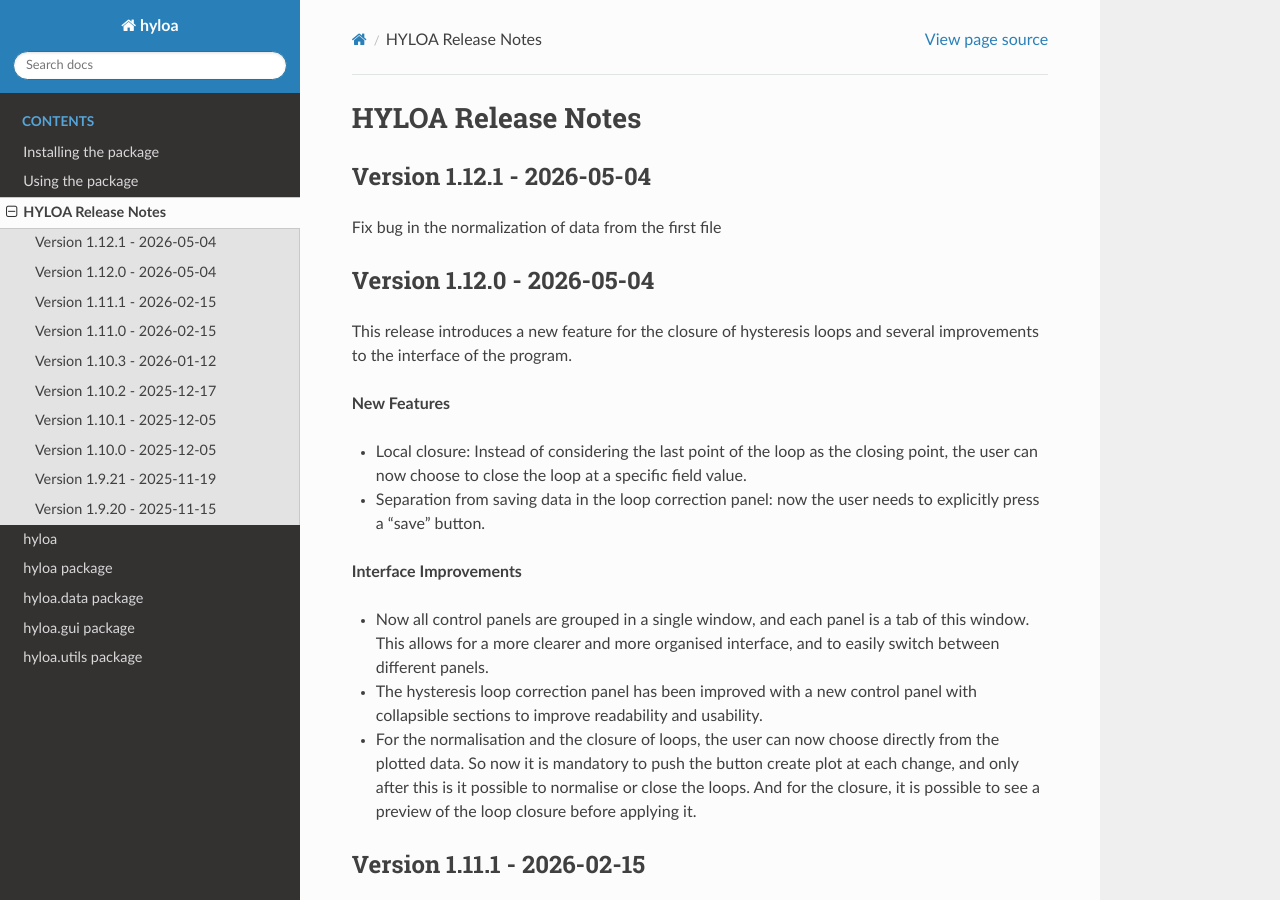
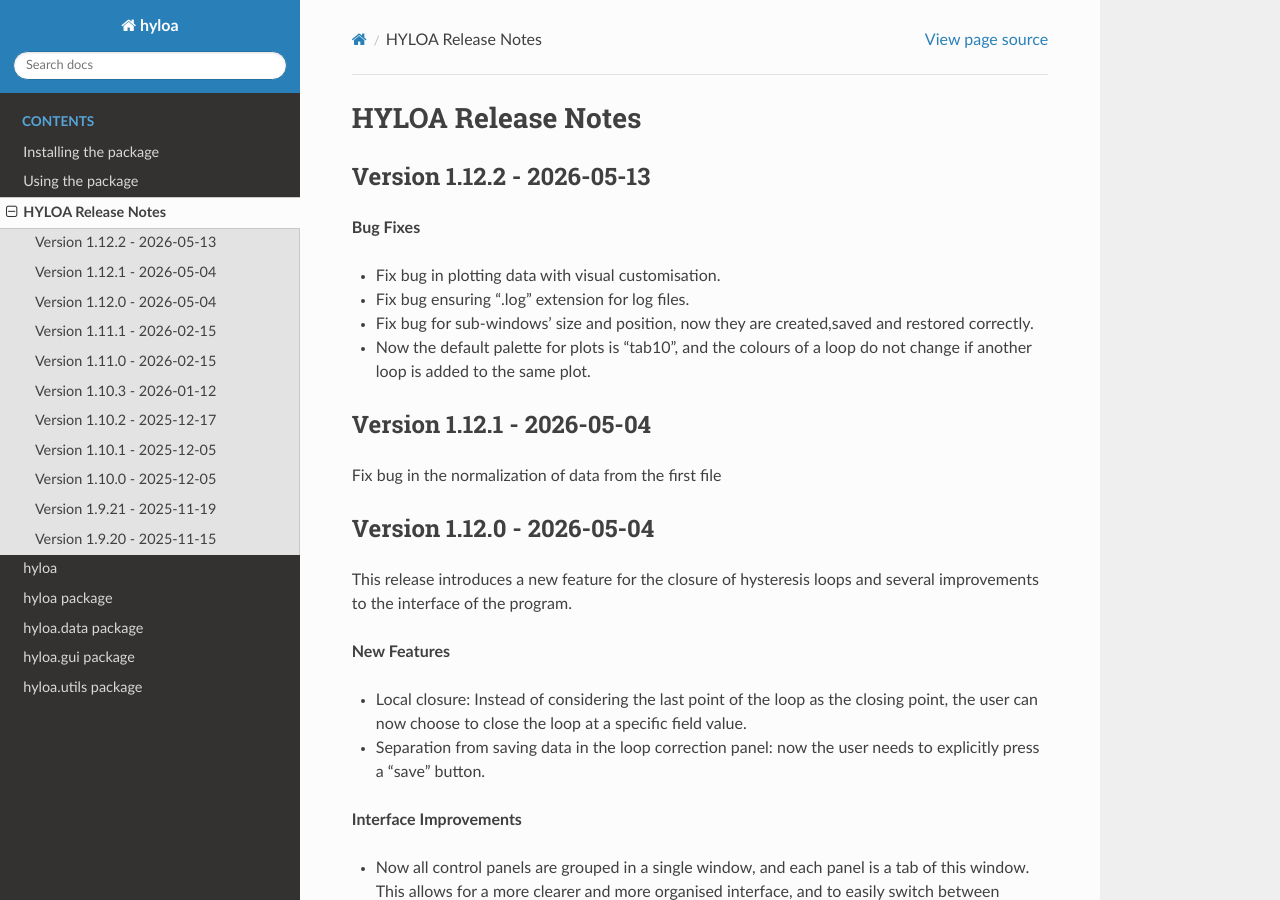
Before and after one commit to Francesco-Zeno-Costanzo/hyloa, a Sphinx documentation site: the page built from docs/release_notes.rst, in a window 1280 px wide and 900 px high. Built offline with Sphinx 7.4.7 and the Read the Docs theme 3.1.0, drawn with Linux system fonts in a browser that asks for light colours.

Commit message:
git commit release note for 1.12.2

```diff
--- a/docs/release_notes.rst
+++ b/docs/release_notes.rst
@@ -1,6 +1,19 @@
 =========================
 HYLOA Release Notes
 =========================
+
+Version 1.12.2 - 2026-05-13
+~~~~~~~~~~~~~~~~~~~~~~~~~~~
+
+**Bug Fixes**
+
+- Fix bug in plotting data with visual customisation.
+
+- Fix bug ensuring ".log" extension for log files.
+
+- Fix bug for sub-windows' size and position, now they are created,saved and restored correctly.
+
+- Now the default palette for plots is "tab10", and the colours of a loop do not change if another loop is added to the same plot.
 
 Version 1.12.1 - 2026-05-04
 ~~~~~~~~~~~~~~~~~~~~~~~~~~~
```
